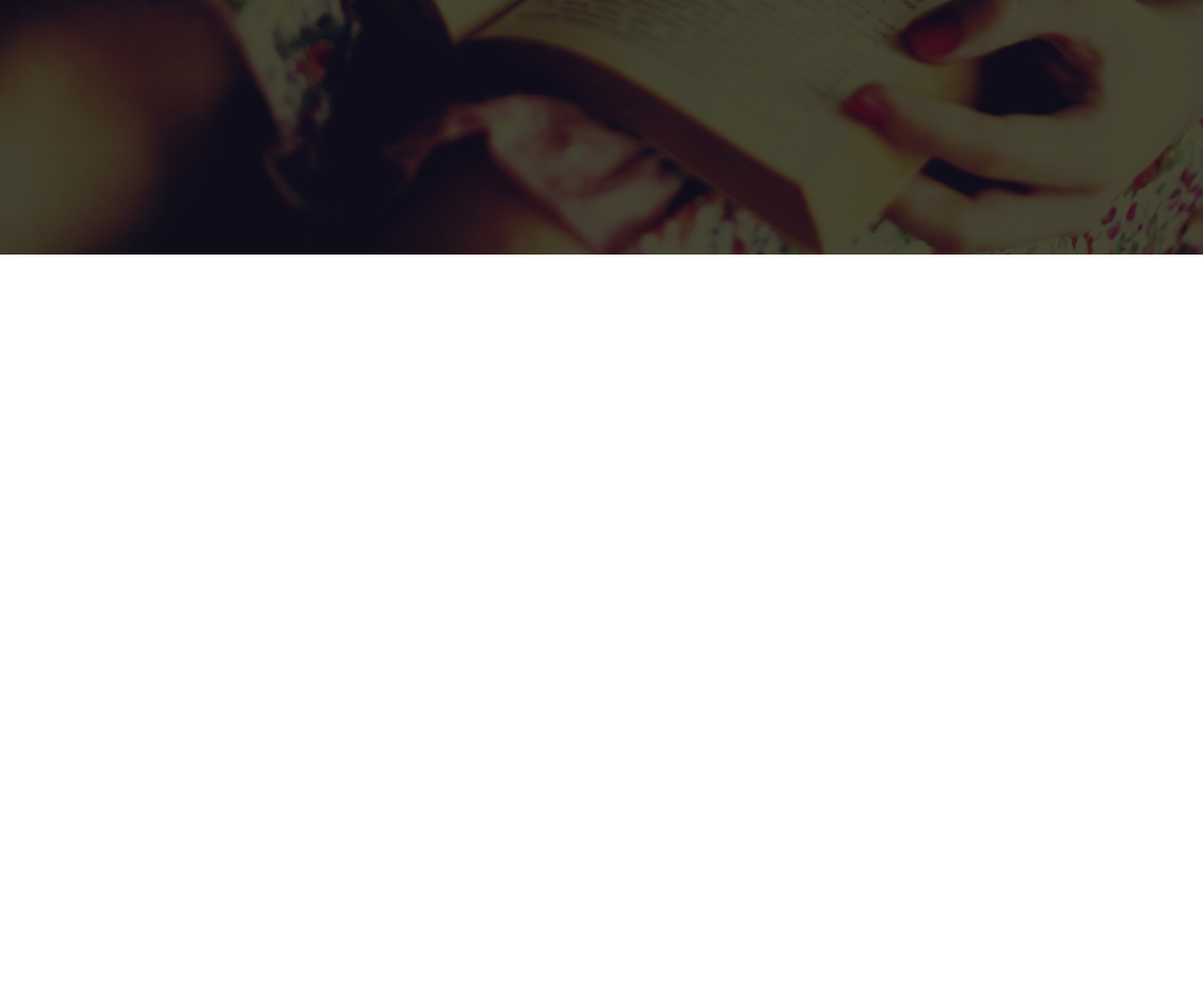
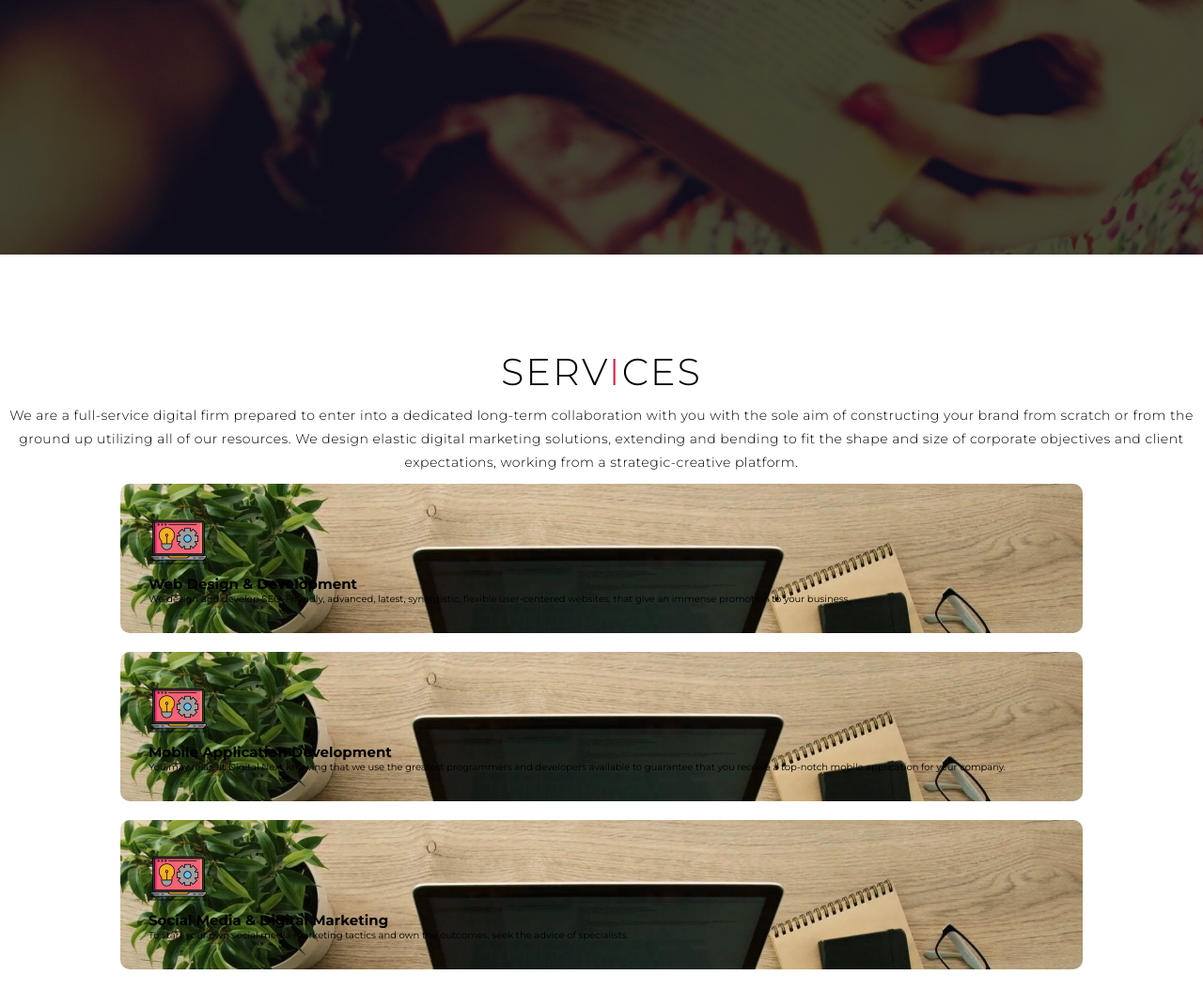
Before and after one commit to Rajamiththiran/One_Page_Web, a plain HTML site: page index.html in a window 1280 px wide. Shown: the part 529-1600 px from the top of the page at 94% size. Before the commit the page ends 800 px from the top, so only its background shows below. Drawn offline with Linux system fonts and the light colour scheme.

Commit message:
today edit was updated successfully

```diff
--- a/Style.css
+++ b/Style.css
@@ -68,6 +68,7 @@ a{
     animation-delay: 2s;
 }
 #up h1:nth-child(3){
+    animation: Text_reveal_name .5s ease forwards;
     animation-delay: 3s;
 }
 
@@ -113,6 +114,55 @@ a{
 
 /* end of up section */
 
+/* service section */
+#service{}
+#service .service{
+    flex-direction: column;
+    text-align: center;
+    max-width: 1500px;
+    margin: 0 auto;
+    padding: 100px 0;
+}
+#service .section-title{
+    font-size: 4rem;
+    font-weight: 300;
+    color: black;
+    margin-bottom: 10px;
+    text-transform: uppercase;
+    letter-spacing: .2rem;
+    text-align: center;
+}
+#service .section-title span {
+    color : crimson;
+}
+#service .service-top p{
+    font-size: 1.4rem;
+    margin-top: 5px;
+    line-height: 2.5rem;
+    font-weight:300;
+    letter-spacing:.05rem;
+
+}
+#service .service-bottom{
+    display: flex;
+    align-items: center;
+    justify-content: center;
+    flex-wrap: wrap;
+}
+#service .service-item{
+    flex-basis: 80%;
+    display: flex;
+    align-items: flex-start;
+    justify-content: center;
+    flex-direction: column;
+    padding: 30px;
+    border-radius: 10px;
+    background-image: url(./images/1691795.webp);
+    background-size: cover;
+    margin: 10px 5%;
+}
+/* end of service section */
+
 /* keyframe */
 @keyframes Text_reveal_box{
     50%{
@@ -129,4 +179,10 @@ a{
         color: white;
     }
 }
+@keyframes Text_reveal_name{
+    100%{
+        color: crimson;
+        font-weight: 500px;
+    }
+}
 /* end of keyframe */
--- a/index.html
+++ b/index.html
@@ -20,5 +20,51 @@
         </div>
     </section>
     <!--end  up section -->
+
+    <!-- Srevice section -->
+    <section id="service">
+        <div class="service container">
+            <div class="service-top">
+
+                <h1 class="section-title">Serv<span>i</span>ces</h1>
+                <p> We are a full-service digital
+                    firm prepared to enter into a dedicated long-term collaboration with
+                    you with the sole aim of constructing your brand from scratch or from the ground up
+                    utilizing all of our resources. We design elastic digital marketing solutions, extending and
+                    bending to fit the shape and size of corporate objectives and client expectations, working from a
+                    strategic-creative platform.
+                </p>
+            </div>
+            <div class="service-bottom">
+                <div class="service-item">
+                    <div class="icon"><img src="./images/icons8-service-64.png"/></div>
+                    <h1>Web Design & Development</h1>
+                 <p>We design and develop SEO-Friendly,
+                    advanced, latest, synergistic,
+                    flexible user-centered websites,
+                    that give an immense promotion to your business.
+                </p>
+                 </div>
+                 <div class="service-item">
+                    <div class="icon"><img src="./images/icons8-service-64.png"/></div>
+                    <h1>Mobile Application Development</h1>
+                    <p>You may relax at Digital Next knowing that we use the
+                       greatest programmers and developers
+                       available to guarantee that you receive
+                       a top-notch mobile application for your company.
+                   </p>
+                 </div>
+                 <div class="service-item">
+                    <div class="icon"><img src="./images/icons8-service-64.png"/></div>
+                    <h1>Social Media & Digital Marketing</h1>
+                 <p>To start your own social media marketing tactics
+                    and own the outcomes, seek the advice of specialists.
+                </p>
+                 </div>
+            </div>
+        </div>
+    </section>
+    <!-- end of Srevice section -->
+
 </body>
 </html>
```
Also changed, not shown: images/icons8-service-64.png (added).
